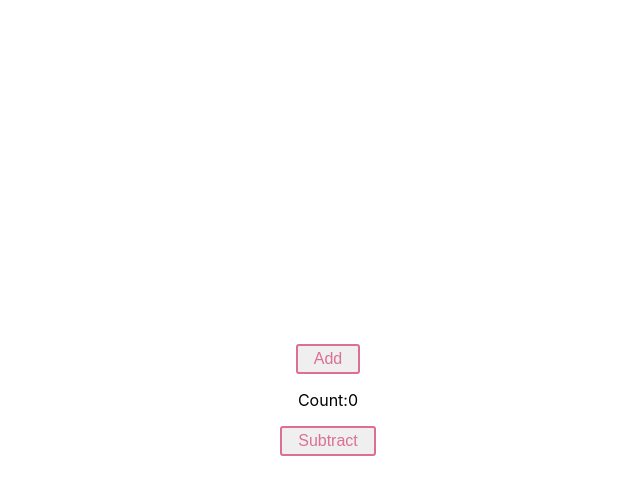
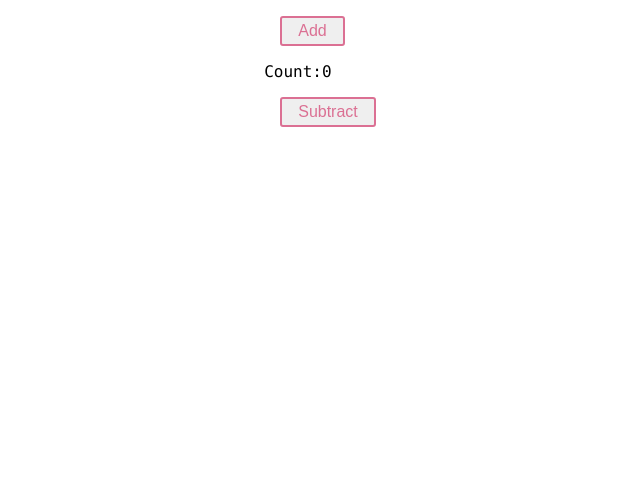
Before and after one commit to AnasShahid/TwitterCrawler, a React (Create React App) app: page / in a window 1280 px wide. Shown: the top 494 px of the page, without its empty margins (312-952 px from the left). Built offline with nearby package versions, Linux system fonts and the light colour scheme.

Commit message:
feature/TC-01
- comments resolved

```diff
--- a/src/App.tsx
+++ b/src/App.tsx
@@ -1,18 +1,17 @@
-import "./App.css";
-import Example from "./example/counter";
+import Counter from "./example/counter";
 import { Provider } from "react-redux";
 import store from "./store";
 import { ThemeProvider } from "styled-components";
 import theme from "./example/theme/Colors";
-import { GlobalStyle } from "./example/global-styles";
+import { MainLayout } from "./example/global-styles";
 
 function App() {
   return (
     <Provider store={store}>
       <ThemeProvider theme={theme}>
-        <GlobalStyle />
+        <MainLayout />
         <div className="App">
-          <Example />
+          <Counter />
         </div>
       </ThemeProvider>
     </Provider>
--- a/src/example/counter/index.tsx
+++ b/src/example/counter/index.tsx
@@ -7,7 +7,7 @@ import {
 } from "../../store/modules/example/action";
 import { Button, Text } from "../styled-component";
 
-const Example = () => {
+const Counter = () => {
   const dispatch = useDispatch();
   const onAdd = () => {
     dispatch(increamentCouter());
@@ -28,4 +28,4 @@ const Example = () => {
   );
 };
 
-export default Example;
+export default Counter;
--- a/src/example/global-styles/index.ts
+++ b/src/example/global-styles/index.ts
@@ -1,25 +1,23 @@
 import { createGlobalStyle } from "styled-components";
 
-export const GlobalStyle = createGlobalStyle`
+export const MainLayout = createGlobalStyle`
 * {
     margin: 0;
     padding: 0;
     box-sizing: border-box;
-    outline: 0;
   }
 
-  body  {
+  body {
     -webkit-font-smoothing: antialiased;
-    height: 100vh;
-    width: 50vw;
+    width: 100%;
+    height: 100%
     margin: 0 auto;
+    font-family: source-code-pro, Menlo, Monaco, Consolas, 'Courier New',
+    monospace;
+  }
+  .App {
     display: flex;
     justify-content: center;
     align-items: center;
   }
-
-  h1 {
-    font-size: 3.375rem;
-  }
-
 `;
```
